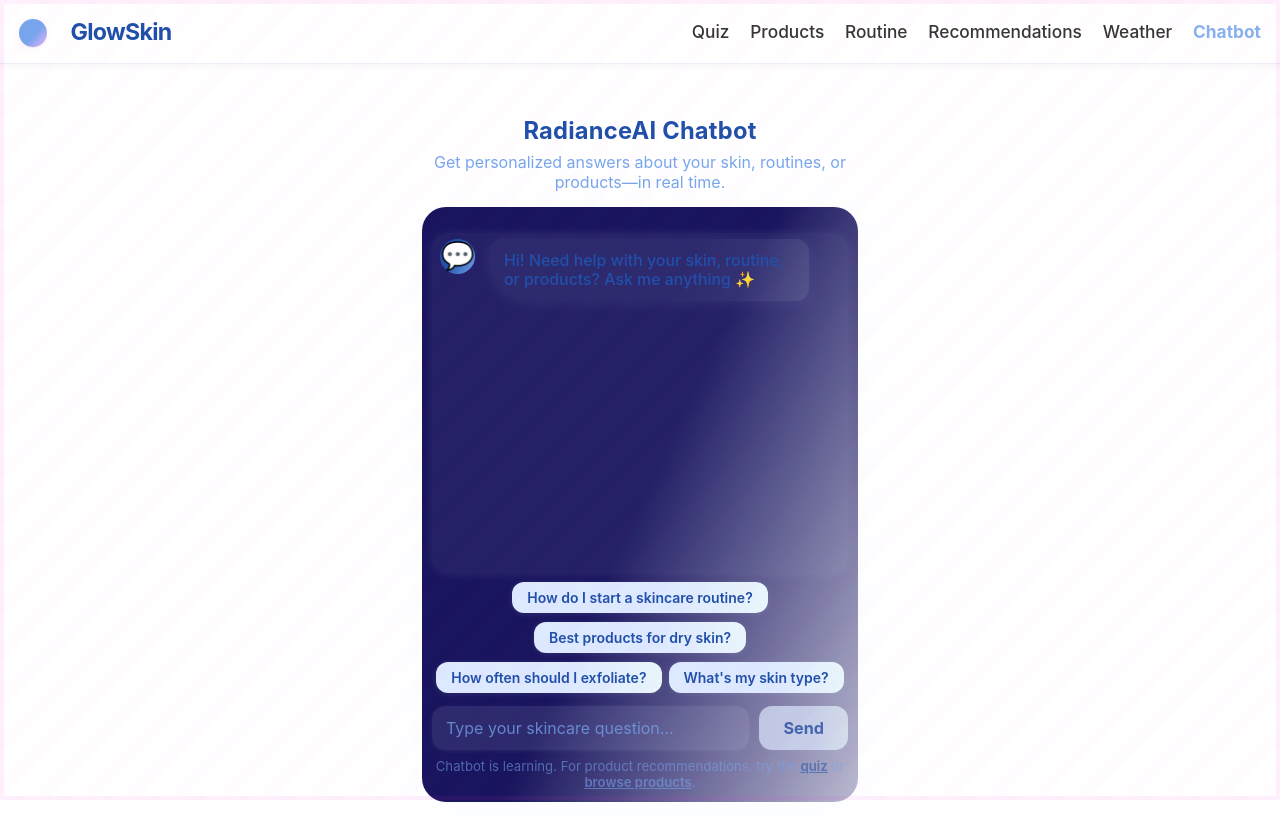
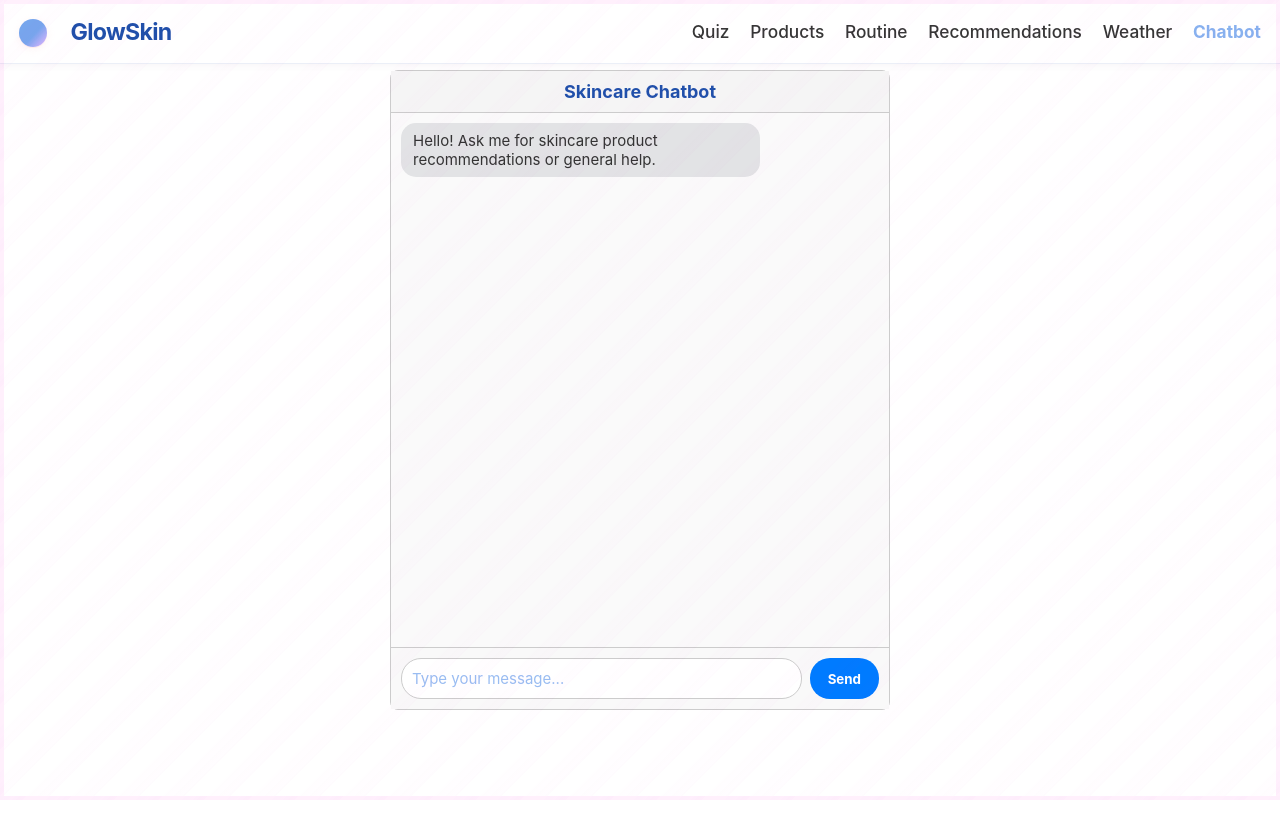
Before and after one commit to Workflow-Manager-admin/radianceai-36090-a5474c13, a React (Create React App) app in the folder radianceai_frontend/: page /chat in a window 1280 px wide. Shown: the top 840 px of the page. After the commit the page ends 800 px from the top, so only its background shows below. Built offline with nearby package versions, Linux system fonts and the light colour scheme.

Commit message:
commit62

```diff
--- a/radianceai_frontend/src/features/chatbot/Chatbot.js
+++ b/radianceai_frontend/src/features/chatbot/Chatbot.js
@@ -1,367 +1,235 @@
-import React, { useRef, useState, useEffect } from "react";
-import { motion, AnimatePresence } from "framer-motion";
-import { AppleFadeTransition, MotionWrapper } from "../../utils/animation";
+import React, { useState, useEffect, useRef } from "react";
+import supabase from "../../api/supabaseClient"; // Adjust path if needed
 
-/**
- * PUBLIC_INTERFACE
- * Chatbot: Apple-like animated AI chat with contextual rule-based (stub) logic for skin/routine/product help.
- */
+// Your existing rule-based AI function
+function ruleBasedAI(question) {
+  question = question.toLowerCase();
 
-// Palette
-const palette = {
-  blueDark: "#2050aa",
-  blueLight: "#77a6ed",
-  white: "#fff",
-  blueBG: "linear-gradient(120deg,#2050aa 40%,#77a6ed 100%)",
-  blueBGUser: "linear-gradient(120deg, #dde9ff 60%, #e9f6fb 100%)",
-  gradientLight: "linear-gradient(115deg,#19155e 50%,#dde9ff24 120%)",
-  msgBotBG: "linear-gradient(110deg,#dde9ff0c 60%,#e9f6fb27 120%)",
-  msgUserBG: "linear-gradient(97deg, #dde9ff 65%, #e9f6fb 120%)",
-  botColor: "#2050aa",
-  badge: "#77a6ed"
-};
-
-const SUGGESTIONS = [
-  "How do I start a skincare routine?",
-  "Best products for dry skin?",
-  "How often should I exfoliate?",
-  "What's my skin type?",
-  "Suggest a morning routine",
-  "Why use sunscreen daily?",
-  "Recommend me a moisturizer"
-];
-
-const BOT_AVATAR =
-  <span style={{
-    display: "inline-block",
-    width: 35, height: 35,
-    borderRadius: "50%", background: palette.blueBG,
-    boxShadow: "0 1.5px 7px #2050aa15",
-    display_: "flex", alignItems_: "center", justifyContent_: "center", fontSize: 27, textAlign: "center"
-  }} aria-label="bot">💬</span>;
-
-// Rule-based AI stub: modify this map for better logic
-function ruleBasedAI(query) {
-  const q = query.trim().toLowerCase();
-  if (/routine/.test(q) && /morning/.test(q)) {
-    return "Here's a gentle morning routine: 1. Cleanser, 2. Toner, 3. Serum, 4. Moisturizer, 5. Sunscreen.";
-  }
-  if (/routine/.test(q) && /night/.test(q)) {
-    return "Night routine: 1. Cleanser, 2. Treatment or Serum, 3. Night Moisturizer.";
-  }
-  if (/skin ?type/.test(q)) {
-    return "Take the quiz for precise skin type analysis, or tell me about your skin (e.g., oily, dry, sensitive)!";
-  }
-  if (/dry skin/.test(q)) {
-    return "For dry skin: Use gentle cleansers, hydrating serums (like hyaluronic acid), and rich moisturizers.";
-  }
-  if (/moisturizer/.test(q)) {
-    return "Moisturizers help lock in hydration. Prefer fragrance-free products for sensitive skin. Want recommendations?";
-  }
-  if (/sunscreen/.test(q)) {
-    return "Sunscreen protects skin from UV damage. Apply SPF 30+ every morning, and reapply as needed.";
-  }
-  if (/how often.*exfoliat/.test(q) || /exfoliat.*how often/.test(q)) {
-    return "For most: exfoliate 1–2×/week with a mild exfoliant. Over-exfoliation can irritate. Choose gentle scrubs or acids.";
-  }
-  if (/recommend.*product/.test(q) || /product.*recommend/.test(q)) {
-    return "What is your main skin goal or concern? (e.g., hydration, acne, aging, brightness)";
-  }
-  if (/hi|hello|hey|^$/.test(q)) {
-    return "Hi there! I'm your RadianceAI skincare assistant. How can I help with products or routines today?";
-  }
-  return "I'm learning—can you rephrase or ask about skin, routines, or products?";
+  if (question.includes("hello")) return "Hey there! How can I help you with your skincare today?";
+  if (question.includes("recommend")) return "Please tell me your skin concern like acne, hydration, or anti-aging.";
+  if (question.includes("thank")) return "You’re welcome! Feel free to ask me anything else.";
+  return "Sorry, I didn't get that. Can you please rephrase?";
 }
 
-const USER_AVATAR =
-  <span style={{
-    display: "inline-block",
-    width: 35, height: 35,
-    borderRadius: "50%", background: palette.blueBGUser,
-    boxShadow: "0 1.5px 7px #dde9ff18",
-    display_: "flex", alignItems_: "center", justifyContent_: "center", fontSize: 25, textAlign: "center"
-  }} aria-label="user">🧑‍💻</span>;
+// Fetch products by concern from Supabase
+async function fetchProductsByConcern(concern) {
+  const { data, error } = await supabase
+    .from("products")
+    .select("id, name, brand, product_url")
+    .ilike("concerns", `%${concern}%`)
+    .limit(5);
 
-// Scroll helper
-function useAutoScroll(ref, deps=[]) {
-  useEffect(() => {
-    if (ref.current) {
-      ref.current.scrollTop = ref.current.scrollHeight+100;
+  if (error) {
+    console.error("Supabase fetch error:", error);
+    return null;
   }
-    // eslint-disable-next-line
-  }, deps);
+  return data;
 }
 
-// Chatbot component
-const Chatbot = () => {
+export default function Chatbot() {
   const [messages, setMessages] = useState([
-    { sender: "bot", text: "Hi! Need help with your skin, routine, or products? Ask me anything ✨", ts: Date.now() }
+    { sender: "bot", text: "Hello! Ask me for skincare product recommendations or general help.", ts: Date.now() }
   ]);
   const [input, setInput] = useState("");
   const [typing, setTyping] = useState(false);
-  const [showSuggest, setShowSuggest] = useState(true);
-  const scrollRef = useRef();
+  const chatBottomRef = useRef(null);
 
-  // Auto scroll to bottom on messages
-  useAutoScroll(scrollRef, [messages, typing]);
+  // Scroll chat to bottom when messages update
+  useEffect(() => {
+    chatBottomRef.current?.scrollIntoView({ behavior: "smooth" });
+  }, [messages]);
 
-  // Send message (simulate AI delay)
-  function sendMessage(msg) {
+  // Handle sending message and getting bot reply
+  async function sendMessage(msg) {
     if (!msg.trim()) return;
-    setMessages(m => [...m, { sender: "user", text: msg.trim(), ts: Date.now() }]);
+
+    // Add user message
+    setMessages((m) => [...m, { sender: "user", text: msg.trim(), ts: Date.now() }]);
+    setInput("");
     setTyping(true);
+
+    const q = msg.trim().toLowerCase();
+
+    // Detect if user wants product recommendations
+    if (/recommend.*product/.test(q) || /product.*recommend/.test(q)) {
+      // Try to find a known concern keyword
+      const concerns = ["acne", "hydration", "aging", "brightness", "dry", "oily", "sensitive"];
+      let foundConcern = null;
+      for (let c of concerns) {
+        if (q.includes(c)) {
+          foundConcern = c;
+          break;
+        }
+      }
+
+      if (foundConcern) {
+        const products = await fetchProductsByConcern(foundConcern);
+        if (products && products.length > 0) {
+          // Format bot message listing products
+          const productList = products.map(
+            (p) => `• ${p.brand} - ${p.name} [View Product](${p.product_url})`
+          ).join("\n");
+
+          setMessages((m) => [
+            ...m,
+            {
+              sender: "bot",
+              text: `Here are some products for *${foundConcern}*: \n${productList}`,
+              ts: Date.now() + 1,
+            },
+          ]);
+        } else {
+          setMessages((m) => [
+            ...m,
+            {
+              sender: "bot",
+              text: `Sorry, I couldn't find products for "${foundConcern}". Try another concern or ask for general help!`,
+              ts: Date.now() + 1,
+            },
+          ]);
+        }
+        setTyping(false);
+        return;
+      }
+    }
+
+    // Fallback to rule-based AI after a short delay
     setTimeout(() => {
       const reply = ruleBasedAI(msg);
-      setMessages(m => [...m, { sender: "bot", text: reply, ts: Date.now() + 1 }]);
+      setMessages((m) => [...m, { sender: "bot", text: reply, ts: Date.now() + 1 }]);
       setTyping(false);
-    }, 650 + Math.random()*400); // random typing time
-  }
-
-  function handleInput(e) {
-    setInput(e.target.value);
-  }
-  function handleSubmit(e) {
-    e.preventDefault();
-    if (input.trim()) {
-      sendMessage(input);
-      setInput("");
-      setShowSuggest(false);
-    }
-  }
-  function handleSuggest(s) {
-    sendMessage(s);
-    setInput("");
-    setShowSuggest(false);
+    }, 700 + Math.random() * 500);
   }
 
   return (
-    <section className="container" style={{ maxWidth: 480, margin: "0 auto", paddingTop: 36, paddingBottom: 32 }}>
-      <AppleFadeTransition>
-        <h2 style={{
-          fontWeight: 700, fontSize: "1.48rem",
-          color: palette.blueDark, textAlign: "center", letterSpacing: ".01em",
-          margin: "10px 0 7px 0"
-        }}>
-          RadianceAI Chatbot
-        </h2>
-        <div style={{
-          color: palette.blueLight,
-          textAlign: "center",
-          fontSize: 16,
-          marginBottom: 15,
-        }}>
-          Get personalized answers about your skin, routines, or products—in real time.
-        </div>
-        <MotionWrapper>
-          <motion.div
-            className="ai-chatbot-frame"
-            initial={{ boxShadow: "0 2px 20px #dde9ff17", scale: 0.97 }}
-            animate={{ boxShadow: "0 4px 38px #dde9ff26", scale: 1 }}
-            transition={{ duration: 0.6, type: "spring", bounce: 0.29 }}
+    <div
       style={{
-              background: palette.gradientLight,
-              borderRadius: 24,
-              padding: "26px 10px 12px 10px",
-              boxShadow: "0 1.5px 9px #dde9ff12",
-              minHeight: 440,
-              margin: "0 auto 12px auto",
-              position: "relative",
-              maxWidth: 470,
+        maxWidth: 500,
+        margin: "auto",
+        border: "1px solid #ccc",
+        borderRadius: 8,
         display: "flex",
         flexDirection: "column",
-              overflow: "hidden",
+        height: "80vh",
       }}
     >
-            {/* Message area */}
-            <motion.div
-              ref={scrollRef}
+      <div
         style={{
-                width: "100%",
-                height: 340,
+          padding: "10px",
+          borderBottom: "1px solid #ccc",
+          fontWeight: "bold",
+          fontSize: 18,
+          backgroundColor: "#f5f5f5",
+          textAlign: "center",
+        }}
+      >
+        Skincare Chatbot
+      </div>
+
+      <div
+        style={{
+          flexGrow: 1,
+          padding: "10px",
           overflowY: "auto",
-                overscrollBehavior: "contain",
-                background: "rgba(221,233,255,0.055)",
-                borderRadius: 16,
-                boxShadow: "0 1px 11px #dde9ff19",
-                padding: "6px 8px 8px 8px",
-                marginBottom: 9,
-                position: "relative",
-                scrollbarWidth: "thin"
+          backgroundColor: "#fafafa",
+          fontSize: 15,
         }}
       >
         {messages.map((msg, i) => (
-                <motion.div
-                  key={msg.ts + "-" + i}
-                  initial={{ opacity: 0, y: 8, scale: 0.98 }}
-                  animate={{ opacity: 1, y: 0, scale: 1 }}
-                  transition={{ duration: 0.29, type: "spring", bounce: 0.26 }}
+          <div
+            key={msg.ts + i}
+            style={{
+              marginBottom: 10,
+              display: "flex",
+              justifyContent: msg.sender === "user" ? "flex-end" : "flex-start",
+            }}
+          >
+            <div
+              style={{
+                maxWidth: "75%",
+                backgroundColor: msg.sender === "user" ? "#007bff" : "#e2e3e5",
+                color: msg.sender === "user" ? "white" : "#333",
+                padding: "8px 12px",
+                borderRadius: 15,
+                whiteSpace: "pre-wrap",
+              }}
+            >
+              {/* If bot message contains product list, render as clickable links */}
+              {msg.sender === "bot" && msg.text.startsWith("Here are some products for") ? (
+                <ul style={{ paddingLeft: 20, margin: 0 }}>
+                  {msg.text
+                    .split("\n")
+                    .slice(1)
+                    .map((line, idx) => {
+                      const match = line.match(/• (.+) - (.+) \[View Product\]\((.+)\)/);
+                      if (!match) return <li key={idx}>{line}</li>;
+                      const [, brand, name, url] = match;
+                      return (
+                        <li key={idx}>
+                          <strong>{brand}</strong> -{" "}
+                          <a href={url} target="_blank" rel="noopener noreferrer" style={{ color: "#007bff" }}>
+                            {name}
+                          </a>
+                        </li>
+                      );
+                    })}
+                </ul>
+              ) : (
+                msg.text
+              )}
+            </div>
+          </div>
+        ))}
+        {typing && (
+          <div style={{ fontStyle: "italic", color: "#666" }}>Bot is typing...</div>
+        )}
+        <div ref={chatBottomRef} />
+      </div>
+
+      <form
+        onSubmit={(e) => {
+          e.preventDefault();
+          sendMessage(input);
+        }}
         style={{
           display: "flex",
-                    flexDirection: msg.sender === "user" ? "row-reverse" : "row",
-                    alignItems: "flex-start",
-                    gap: 9,
-                    marginBottom: 5,
+          padding: 10,
+          borderTop: "1px solid #ccc",
+          backgroundColor: "#f9f9f9",
         }}
       >
-                  <div>{msg.sender === "bot" ? BOT_AVATAR : USER_AVATAR}</div>
-                  <div
+        <input
+          type="text"
+          value={input}
+          onChange={(e) => setInput(e.target.value)}
+          placeholder="Type your message..."
           style={{
-                      background: msg.sender === "bot"
-                        ? palette.msgBotBG
-                        : palette.msgUserBG,
-                      color: msg.sender === "bot" ? palette.blueDark : "#233869",
-                      padding: "12px 15px",
-                      borderRadius: msg.sender === "bot" ? "13px 13px 13px 2.5em" : "13px 13px 2.5em 13px",
-                      fontSize: 15.9,
-                      minWidth: 40,
-                      minHeight: 22,
-                      maxWidth: 320,
-                      fontWeight: 500,
-                      boxShadow: msg.sender === "bot"
-                        ? "0 2px 14px #dde9ff15"
-                        : "0 2px 19px #dde9ff43",
-                      marginBottom: 5,
-                      marginLeft: msg.sender === "user" ? 0 : 5,
-                      marginRight: msg.sender === "user" ? 5 : 0,
-                      whiteSpace: "pre-line",
-                      wordBreak: "break-word"
-                    }}>
-                    {msg.text}
-                  </div>
-                </motion.div>
-              ))}
-              {/* Typing animation */}
-              <AnimatePresence>
-                {typing &&
-                  <motion.div
-                    style={{
-                      display: "flex",
-                      alignItems: "center",
-                      gap: 8,
-                      marginBottom: 3,
-                      marginLeft: 2
+            flexGrow: 1,
+            padding: "10px",
+            borderRadius: 20,
+            border: "1px solid #ccc",
+            outline: "none",
+            fontSize: 15,
           }}
-                    initial={{ opacity: 0, y: 10, scale: 0.94 }}
-                    animate={{ opacity: 1, y: 0, scale: 1.05 }}
-                    exit={{ opacity: 0, y: -13, scale: 0.96 }}
-                    transition={{ duration: 0.18, type: "tween" }}
-                  >
-                    <div>{BOT_AVATAR}</div>
-                    <div style={{
-                      display: "inline-block", padding: "12px 20px",
-                      borderRadius: "14px 14px 18px 14px", background: "#dde9ff29",
-                      color: palette.blueDark
-                    }}>
-                      <BlinkingDots />
-                    </div>
-                  </motion.div>
-                }
-              </AnimatePresence>
-            </motion.div>
-            {/* Quick suggestions */}
-            {showSuggest && (
-              <div style={{
-                width: "100%", margin: "0 auto",
-                display: "flex", flexWrap: "wrap", gap: 7, justifyContent: "center", marginBottom: 9,
-              }}>
-                {SUGGESTIONS.slice(0, 4).map((s, idx) =>
-                  <motion.button
-                    key={s}
-                    onClick={() => handleSuggest(s)}
-                    whileTap={{ scale: 0.98 }}
-                    style={{
-                      padding: "7px 15px",
-                      borderRadius: 12,
-                      border: "none",
-                      background: "linear-gradient(90deg,#dde9ff 60%,#e9f6fb 100%)",
-                      color: "#2050aa",
-                      fontWeight: 600,
-                      fontSize: 14,
-                      boxShadow: "0 1px 6px #dde9ff1d",
-                      marginBottom: 2,
-                      cursor: "pointer",
-                    }}>
-                    {s}
-                  </motion.button>
-                )}
-              </div>
-            )}
-            {/* Input and send */}
-            <form onSubmit={handleSubmit} autoComplete="off" style={{
-              marginTop: 2,
-              width: "100%",
-              display: "flex",
-              gap: 8
-            }}>
-              <input
-                value={input}
-                onChange={handleInput}
-                placeholder="Type your skincare question…"
-                aria-label="Chat input"
           disabled={typing}
-                maxLength={200}
-                style={{
-                  flex: 1,
-                  borderRadius: 13,
-                  border: "none",
-                  fontSize: 16,
-                  padding: "12px 14px",
-                  background: "#dde9ff19",
-                  color: palette.blueDark,
-                  outline: "none",
-                  marginRight: 2,
-                  boxShadow: "0 1px 4px #dde9ff15"
-                }}
-                onFocus={() => setShowSuggest(false)}
         />
-              <motion.button
+        <button
           type="submit"
-                whileTap={{ scale: 0.96 }}
           disabled={typing || !input.trim()}
           style={{
-                  borderRadius: 13,
+            marginLeft: 8,
+            padding: "10px 18px",
+            borderRadius: 20,
             border: "none",
-                  fontWeight: 700,
-                  fontSize: 16.2,
-                  background: "linear-gradient(90deg,#dde9ff 60%,#e9f6fb 100%)",
-                  color: "#2050aa",
-                  padding: "11px 24px",
-                  minWidth: 65,
-                  cursor: typing || !input.trim() ? "not-allowed" : "pointer",
-                  opacity: typing || !input.trim() ? 0.69 : 1,
-                  boxShadow: "0 1px 4px #dde9ff13"
+            backgroundColor: "#007bff",
+            color: "white",
+            fontWeight: "bold",
+            cursor: typing ? "not-allowed" : "pointer",
           }}
-                aria-label="Send"
-              >Send</motion.button>
+        >
+          Send
+        </button>
       </form>
-            <div style={{
-              color: palette.blueLight,
-              fontSize: 13.2,
-              opacity: 0.56,
-              margin: "8px 0 0 0",
-              textAlign: "center"
-            }}>
-              Chatbot is learning. For product recommendations, try the <a href="/quiz" style={{
-                color: palette.blueDark, textDecoration: "underline"
-              }}>quiz</a> or <a href="/products" style={{
-                color: palette.blueLight, textDecoration: "underline"
-              }}>browse products</a>.
     </div>
-          </motion.div>
-        </MotionWrapper>
-      </AppleFadeTransition>
-    </section>
   );
-};
-
-// Typing indicator
-function BlinkingDots() {
-  const [dotCount, setDotCount] = useState(1);
-  useEffect(() => {
-    const interval = setInterval(() => setDotCount(d => (d + 1) > 3 ? 1 : d + 1), 350);
-    return () => clearInterval(interval);
-  }, []);
-  return <span>{'.'.repeat(dotCount)}<span style={{ opacity: 0.35 }}>{'.'.repeat(3 - dotCount)}</span></span>
 }
-
-export default Chatbot;
```
Also changed, not shown: 1 other file (tests, documents, lock files or other folders). Lines whose indentation alone changed are shown as unchanged.
